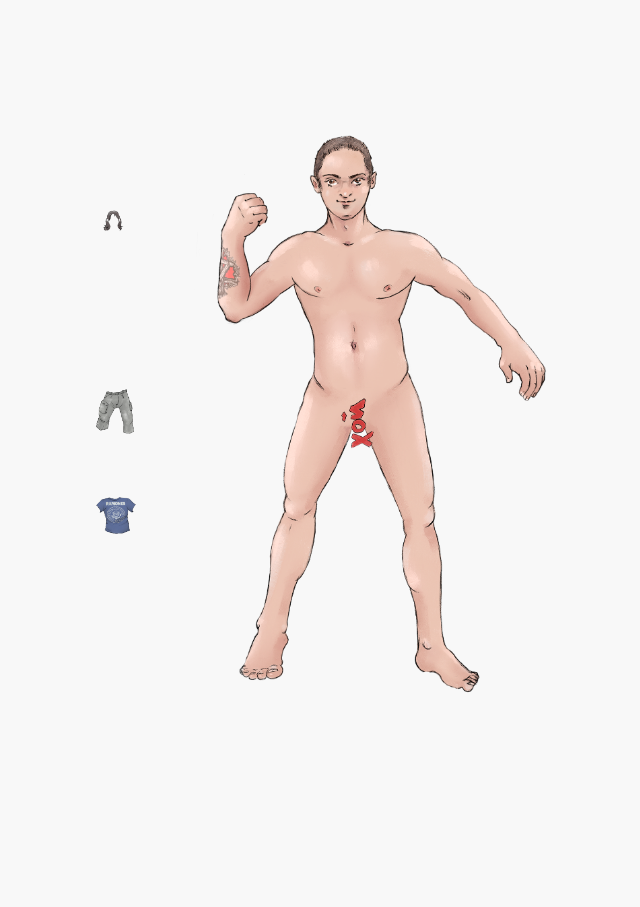
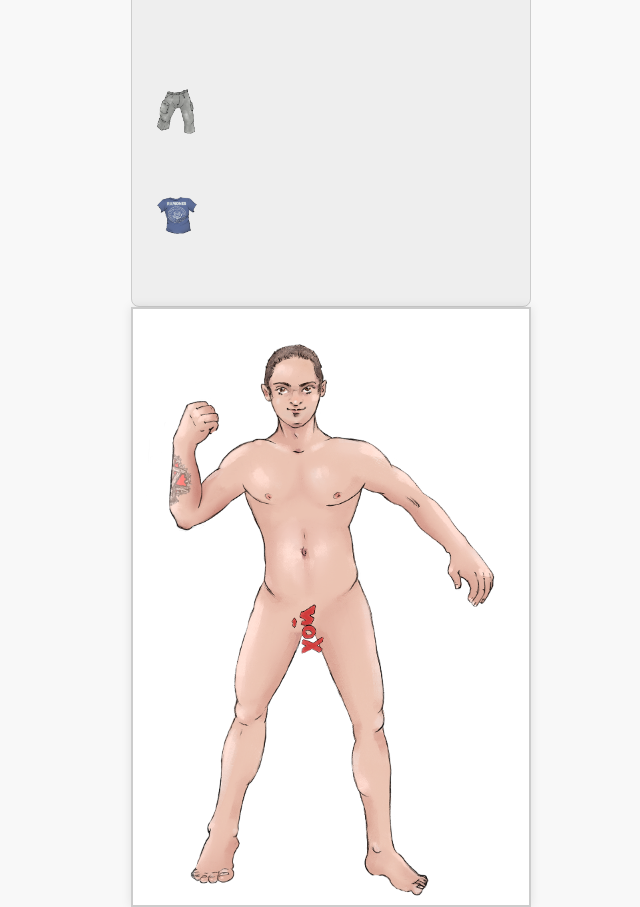
Before and after one commit to EtoneyaOnosamo/kishfdstuff, a plain HTML site: page index.html in a window 1280 px wide. Shown: the whole page, without its empty margins (309-949 px from the left). Before the commit the page ends 800 px from the top, so only its background shows below. Drawn offline with Linux system fonts and the light colour scheme.

Commit message:
Update style.css

```diff
--- a/style.css
+++ b/style.css
@@ -1,61 +1,61 @@
+* {
+  box-sizing: border-box;
+}
+
 body {
+  background: #f8f8f8;
   margin: 0;
-  background: #f8f8f8;
-  height: 100vh;
+  padding: 0;
   display: flex;
   justify-content: center;
   align-items: center;
-  overflow: hidden;
-  font-family: sans-serif;
+  height: 100vh;
 }
 
-.main-wrapper {
+.wrapper {
   display: flex;
-  flex-direction: row; /* Важно: чтобы панель была сбоку */
   gap: 20px;
-  max-width: 100vw;
-  max-height: 100vh;
-  align-items: center;
+  align-items: flex-start;
 }
 
 .items-panel {
   display: flex;
-  flex-direction: column; /* вертикально */
+  flex-direction: column;
   gap: 10px;
-  max-height: 90vh;
-  overflow-y: auto;
+  padding: 10px;
+  background: #eee;
+  border: 1px solid #ccc;
+  border-radius: 8px;
 }
 
 .items-panel .item {
   width: 80px;
+  height: auto;
   cursor: grab;
-}
-
-.zoom-wrapper {
-  overflow: hidden;
+  position: relative;
   touch-action: none;
-  display: flex;
-  justify-content: center;
-  align-items: center;
-  max-width: 90vw;
-  max-height: 100vh;
+  user-select: none;
 }
 
 .container {
-  width: 400px;
-  height: 600px;
   position: relative;
-  transform-origin: center center;
+  width: 90vw;
+  max-width: 400px;
+  aspect-ratio: 2 / 3;
+  background: white;
+  border: 2px solid #ccc;
+  box-shadow: 0 0 10px rgba(0,0,0,0.1);
+  overflow: hidden;
   touch-action: none;
 }
 
 .base {
-  width: 100%;
-  height: auto;
   position: absolute;
   top: 0;
   left: 0;
+  width: 100%;
   z-index: 0;
+  pointer-events: none;
 }
 
 .container .item {
@@ -64,5 +64,7 @@ body {
   left: 0;
   width: 100%;
   z-index: 1;
+  cursor: grab;
   touch-action: none;
+  user-select: none;
 }
```
